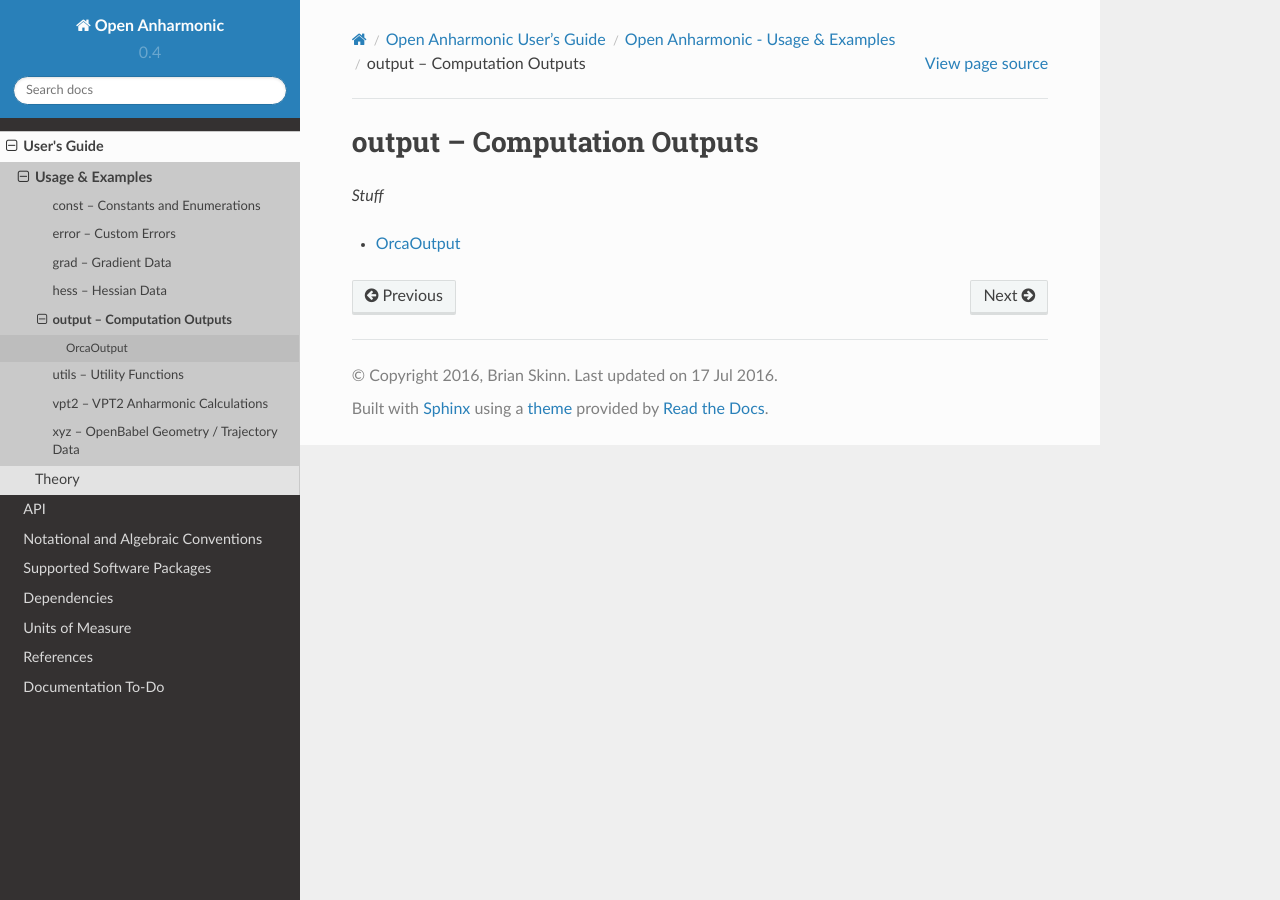
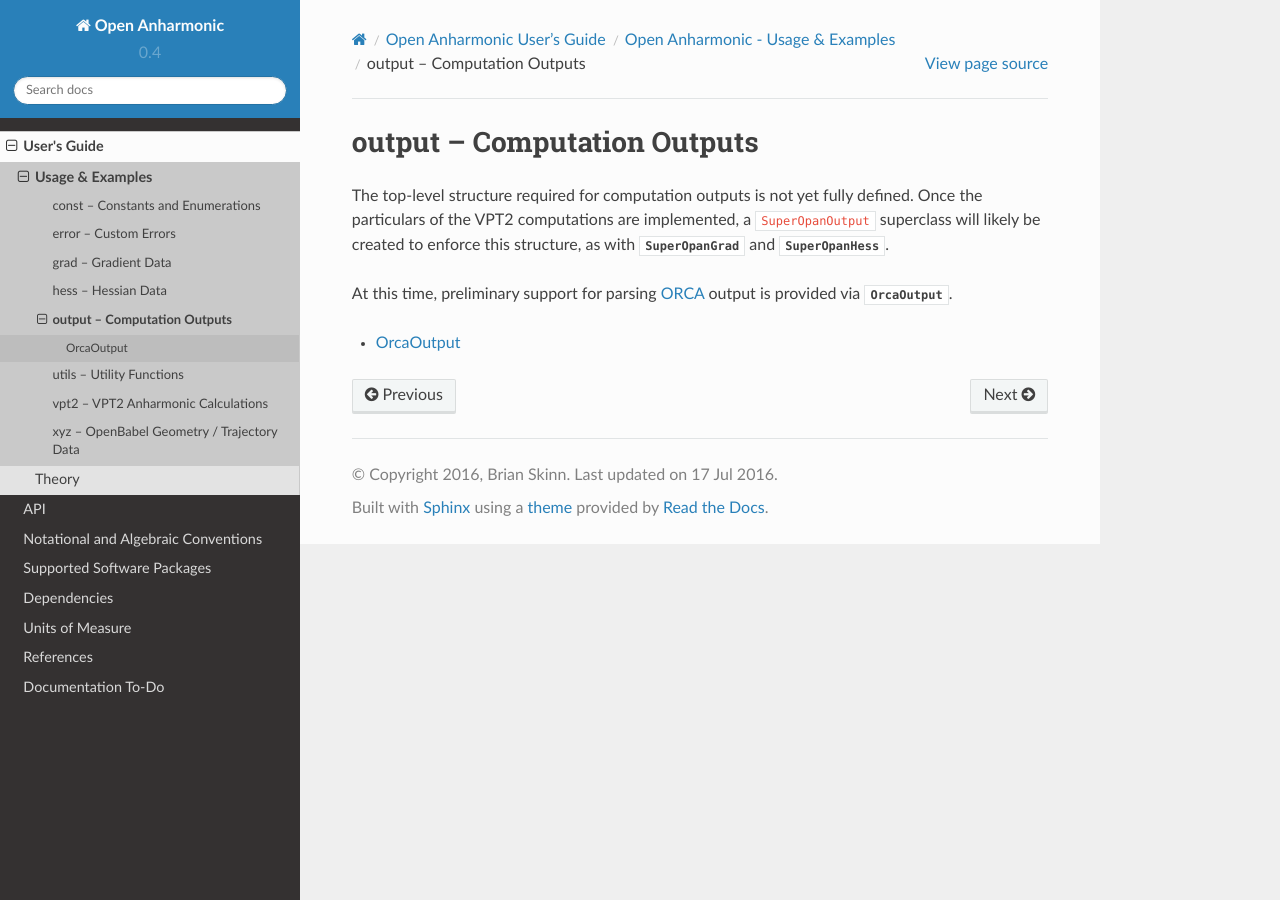
Before and after one commit to bskinn/opan, a Sphinx documentation site: the page built from doc/source/userguide/usage/output/index.rst, in a window 1280 px wide. Built offline with Sphinx 7.4.7 and the Read the Docs theme 2.0.0, drawn with Linux system fonts in a browser that asks for light colours.

Commit message:
UG: output done; orca_output started

```diff
--- a/doc/source/userguide/usage/output/index.rst
+++ b/doc/source/userguide/usage/output/index.rst
@@ -3,8 +3,14 @@
 output -- Computation Outputs
 =============================
 
-*Stuff*
+The top-level structure required for computation outputs is not yet fully
+defined.  Once the particulars of the VPT2 computations are implemented,
+a ``SuperOpanOutput`` superclass will likely be created to enforce
+this structure, as with :class:`~opan.grad.SuperOpanGrad` and
+:class:`~opan.hess.SuperOpanHess`.
 
+At this time, preliminary support for parsing |orca| output is provided
+via :class:`~opan.output.OrcaOutput`.
 
 .. toctree::
     :maxdepth: 1
```
Also changed, not shown: doc/source/userguide/usage/output/orca_output.rst (+11 -1 lines).
